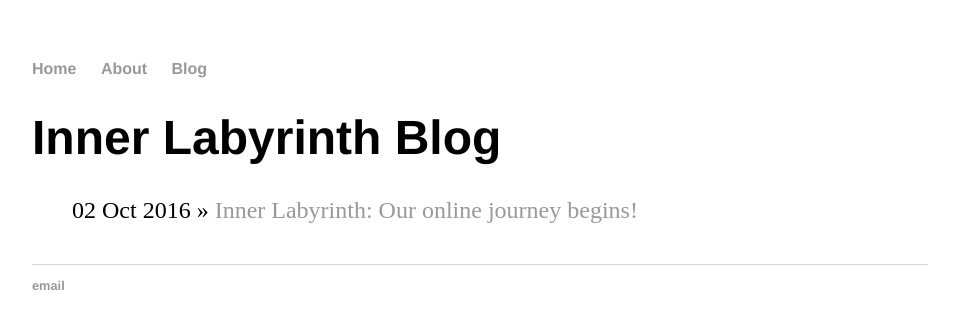
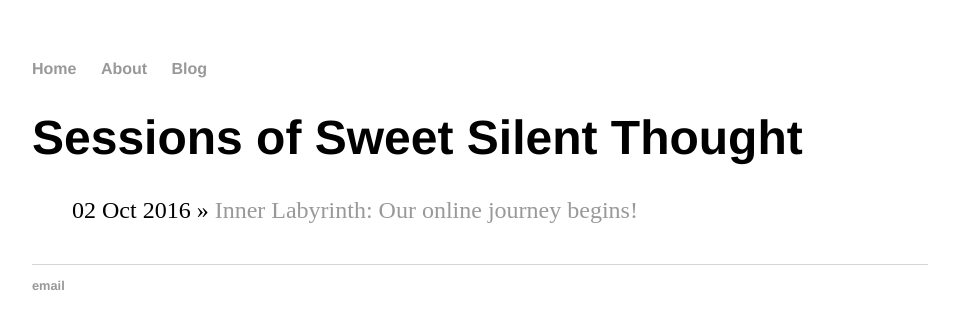
Before and after one commit to erikjacobson/inner-labyrinth, a Jekyll site: the page built from blog/index.html, in a window 1280 px wide. Shown: the top 329 px of the page, without its empty margins (160-1119 px from the left). Built offline with Jekyll 4.4.1, drawn with Linux system fonts in a browser that asks for light colours.

Commit message:
Update index.html

```diff
--- a/blog/index.html
+++ b/blog/index.html
@@ -1,6 +1,6 @@
 ---
 layout: default
-title: Inner Labyrinth Blog
+title: Sessions of Sweet Silent Thought
 ---
 	<h1>{{ page.title }}</h1>
 	<ul class="posts">
```
